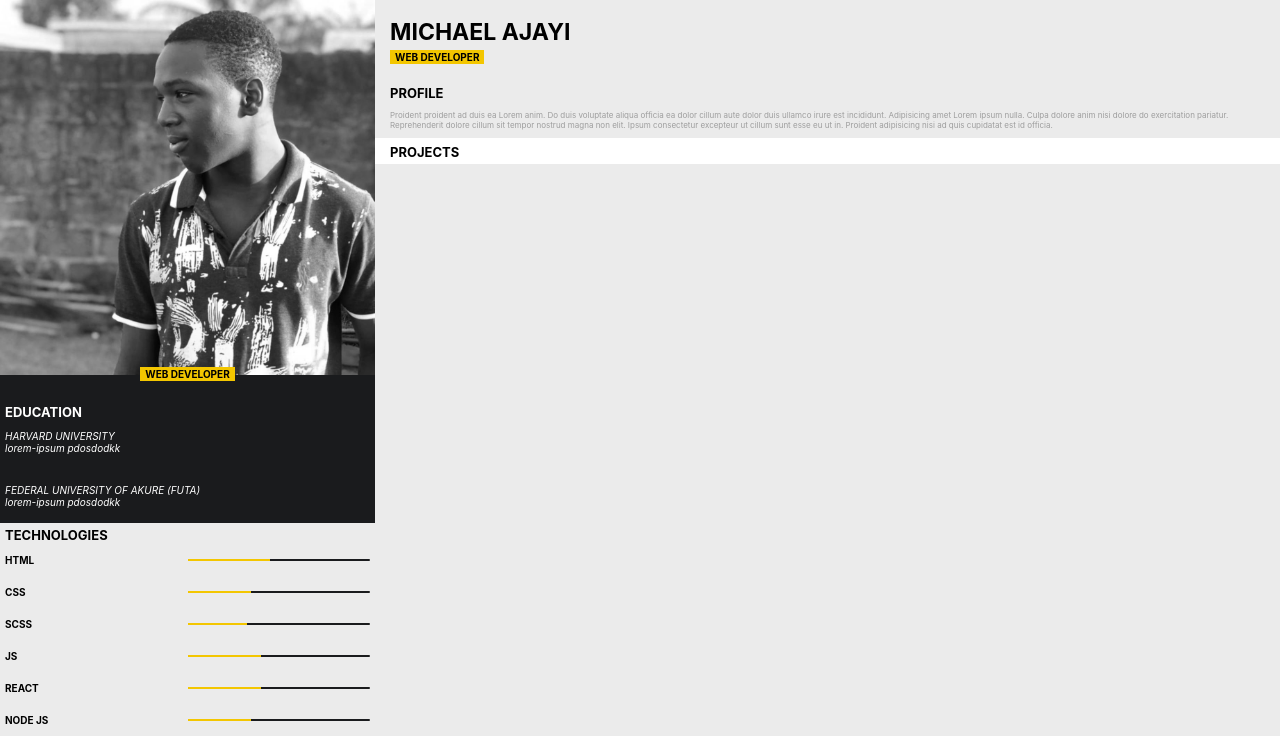
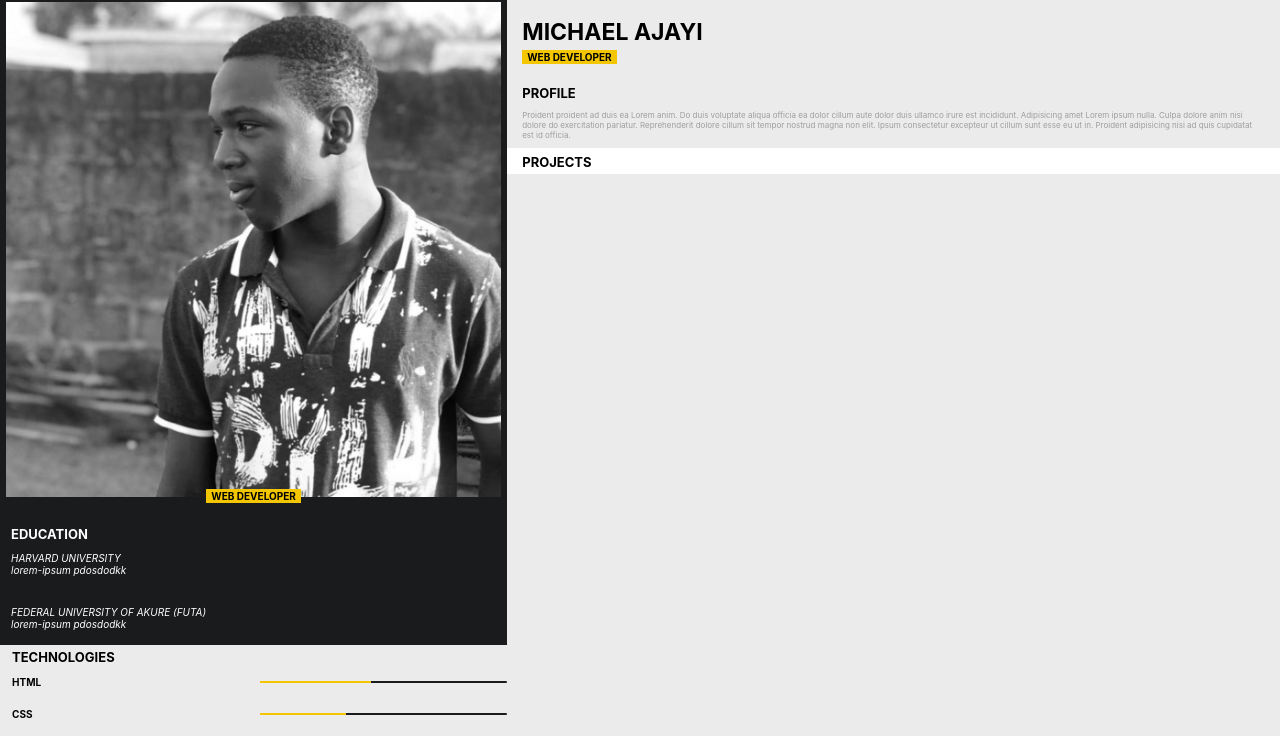
Before and after one commit to Michaelajayi150/portfolio, a React (Create React App) app: page / in a window 1280 px wide. Shown: the top 736 px of the page. Built offline with nearby package versions, Linux system fonts and the light colour scheme.

Commit message:
Update App.css

```diff
--- a/src/App.css
+++ b/src/App.css
@@ -12,8 +12,8 @@
 
 /* Left Side */
 .left {
-  width: 30vw;
-  /* padding: 20px 30px; */
+  width: 40vw;
+  padding: 2px 6px 0;
   position: relative;
   background-color: #1a1b1d;
   z-index: -3;
@@ -57,9 +57,9 @@
 .expertise, .contact {
   position: relative;
   background-color: #ebebeb;
-  padding: 1px 5px;
-  left: 0px;
-  width: calc(100% - 10px);
+  padding: 1px 12px;
+  left: -6px;
+  width: 100%;
 }
 
 .expertise .expertise-lang {
@@ -160,9 +160,11 @@
 
 /* Right Side */
 .right {
-  width: 70vw;
+  width: 60vw;
+  position: relative;
   background-color: #ebebeb;
   padding: 3px 15px;
+  z-index: -4;
 }
 
 .dev-profile p {
```
